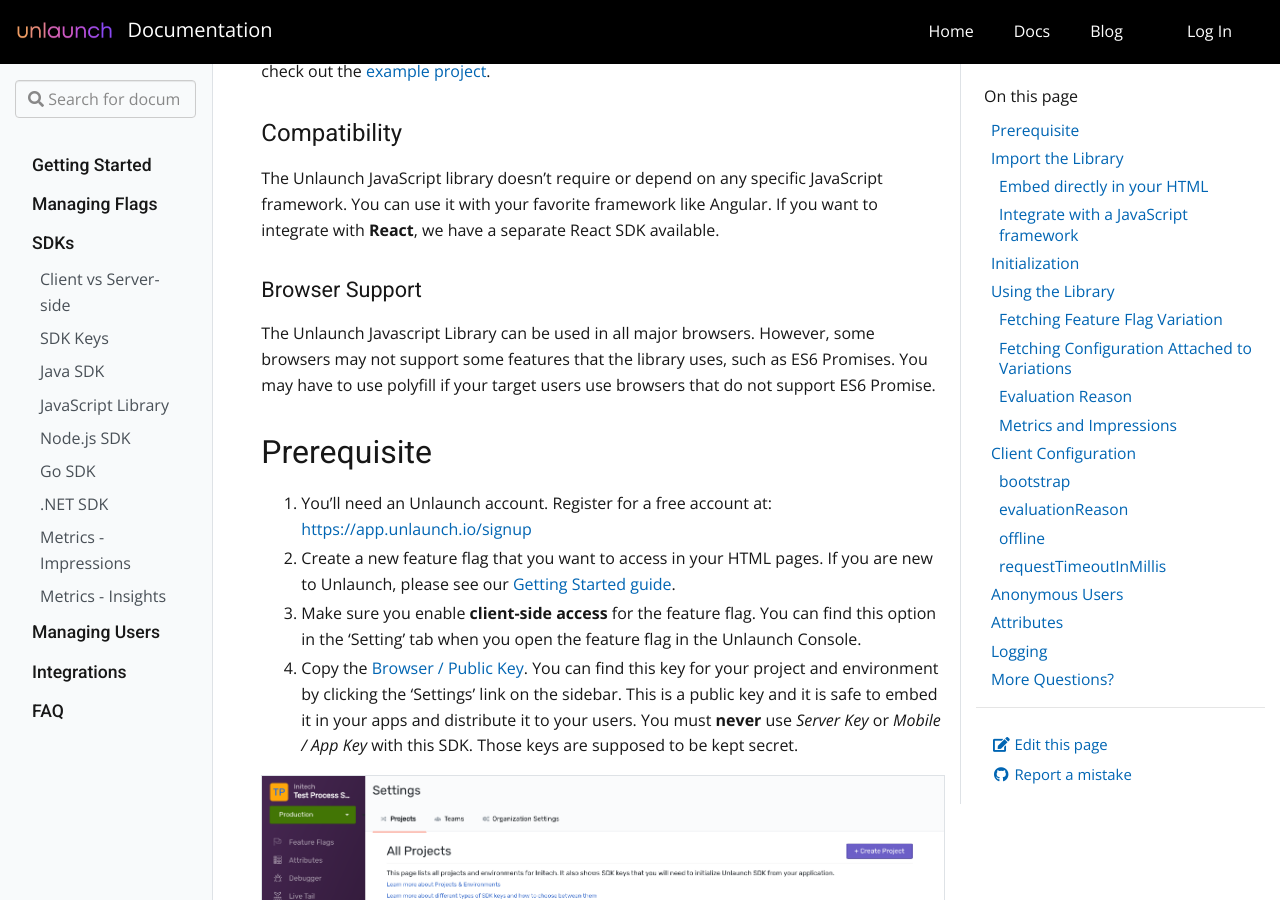
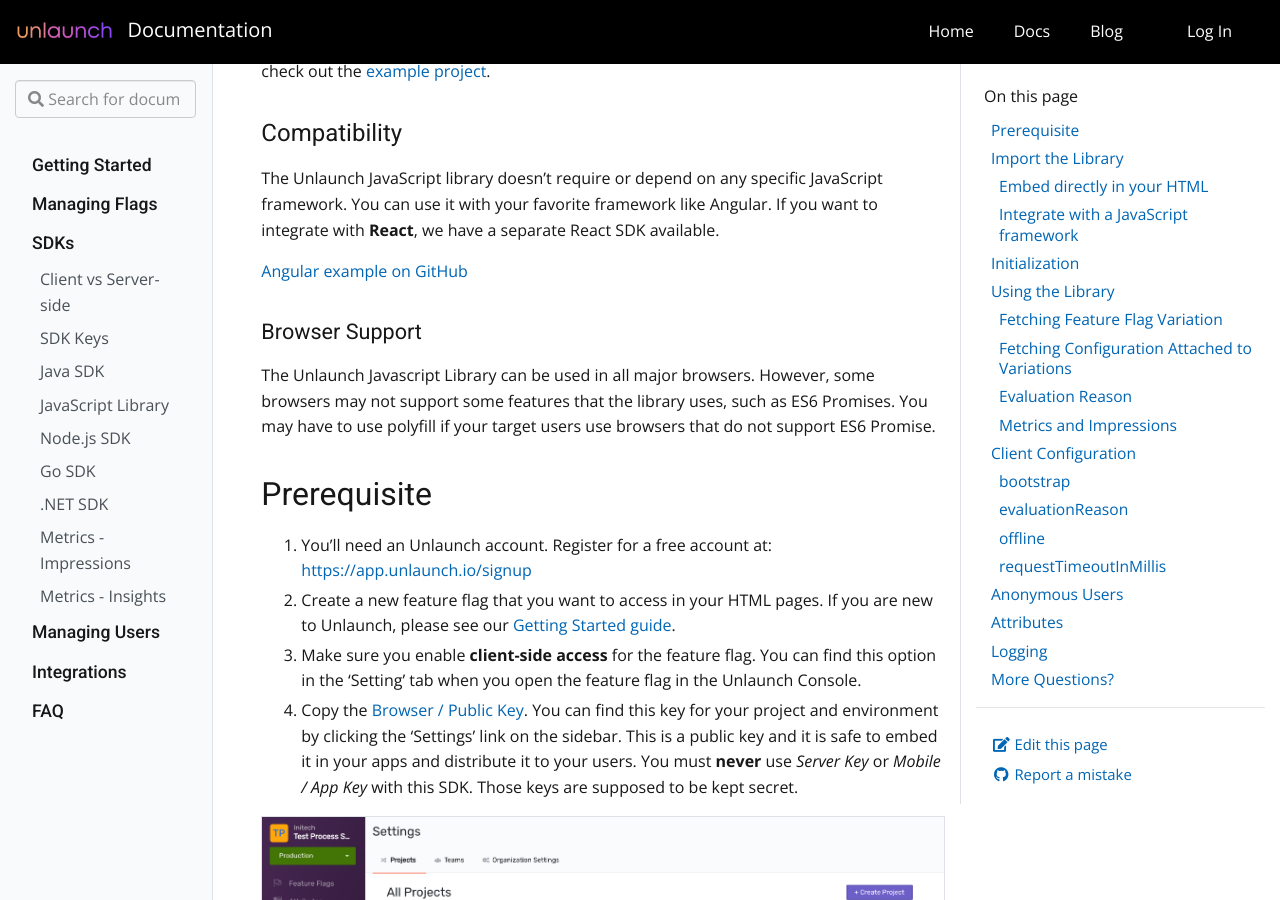
Before and after one commit to unlaunch/documentation, a Jekyll site: the page built from _docs/sdks/javascript-library.md, in a window 1280 px wide and 900 px high, scrolled down 360 px. Built offline with Jekyll 4.4.1, drawn with Linux system fonts in a browser that asks for light colours.

Commit message:
Add link to Angular project

```diff
--- a/_docs/sdks/javascript-library.md
+++ b/_docs/sdks/javascript-library.md
@@ -13,6 +13,8 @@
 
 ### Compatibility
 The Unlaunch JavaScript library doesn't require or depend on any specific JavaScript framework. You can use it with your favorite framework like Angular. If you want to integrate with **React**, we have a separate React SDK available.
+
+[Angular example on GitHub](https://github.com/unlaunch/hello-angular)
 
 #### Browser Support
 The Unlaunch Javascript Library can be used in all major browsers. However, some browsers may not support some features that the library uses, such as ES6 Promises. You may have to use polyfill if your target users use browsers that do not support ES6 Promise.
```
